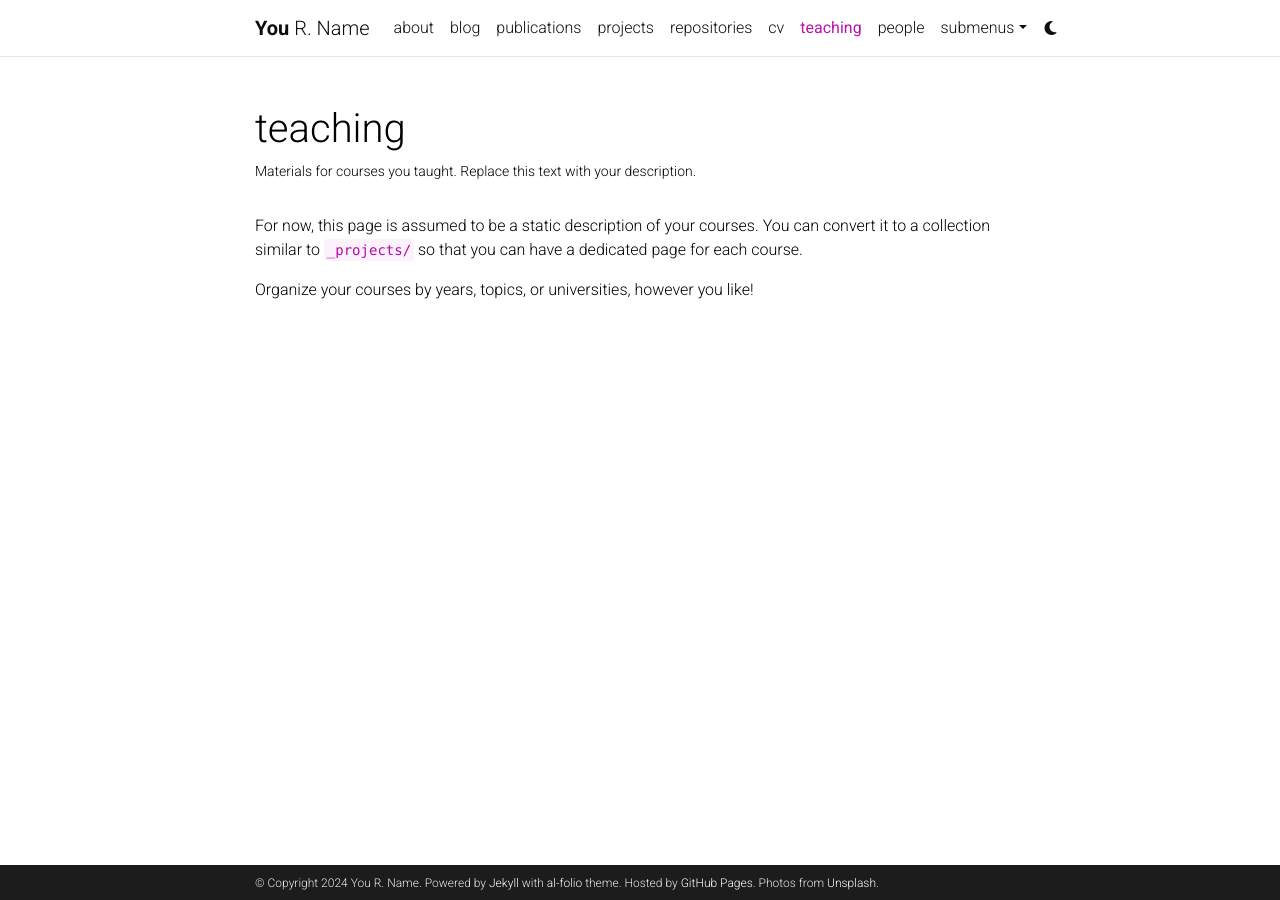
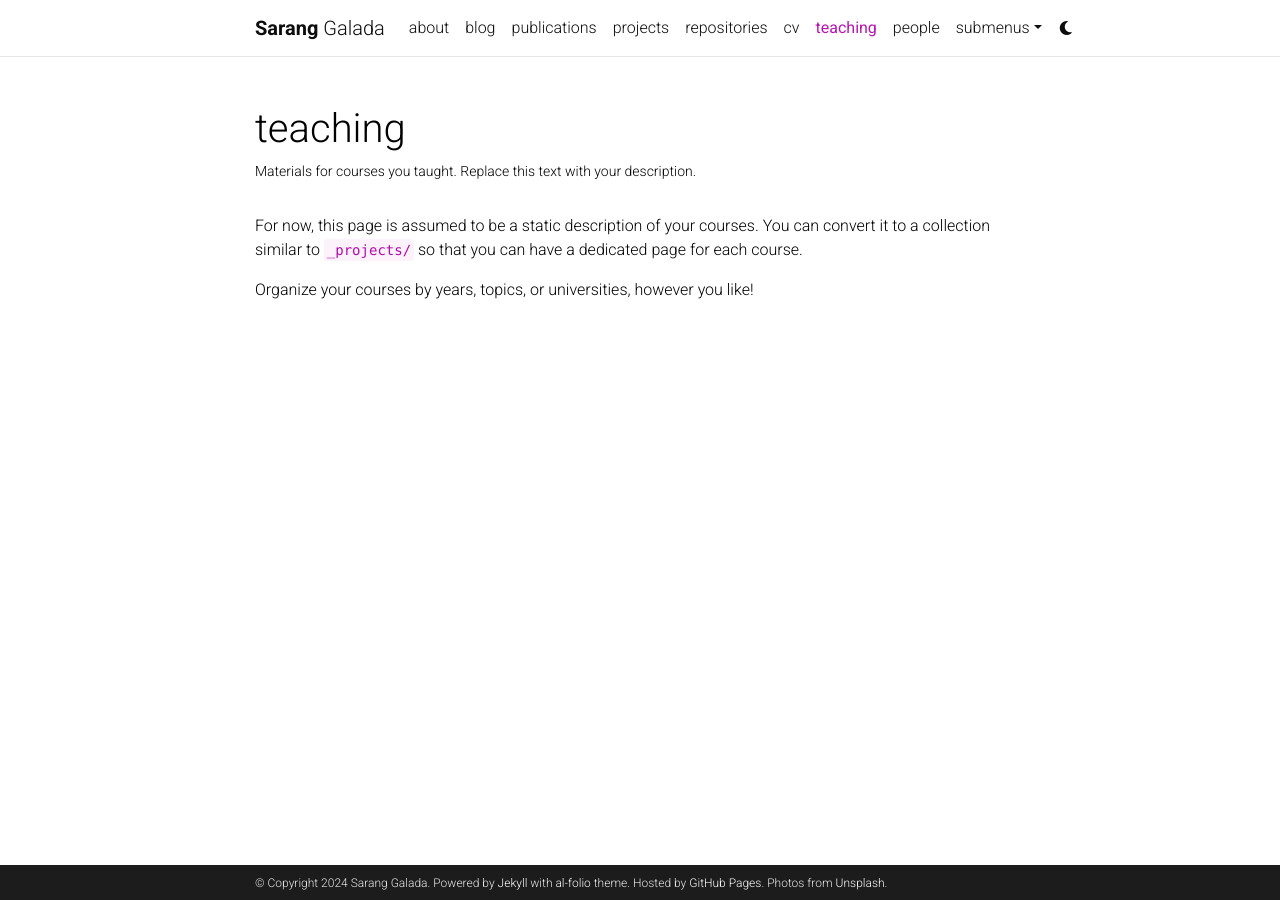
Before and after one commit to saranggalada/saranggalada.github.io, a Jekyll site: the page built from _pages/teaching.md, in a window 1280 px wide. Built offline with Jekyll 4.4.1, drawn with Linux system fonts in a browser that asks for light colours; comment, search, counter and statistics services are not loaded; a style sheet for code colours, icons or effects is not loaded.

Commit message:
Update _config.yml
Initial setup - name, url, etc.

```diff
--- a/_config.yml
+++ b/_config.yml
@@ -3,10 +3,10 @@
 # -----------------------------------------------------------------------------
 
 title: blank # the website title (if blank, full name will be used instead)
-first_name: You
-middle_name: R.
-last_name: Name
-email: you@example.com
+first_name: Sarang
+middle_name:
+last_name: Galada
+email: sarang.galada.com
 description: > # the ">" symbol means to ignore newlines until "footer_text:"
   A simple, whitespace theme for academics. Based on [*folio](https://github.com/bogoli/-folio) design.
 footer_text: >
@@ -18,7 +18,7 @@ keywords: jekyll, jekyll-theme, academic-website, portfolio-website  # add your
 lang: en # the language of your site (for example: en, fr, cn, ru, etc.)
 icon: ⚛️  # the emoji used as the favicon (alternatively, provide image name in /assets/img/)
 
-url: https://alshedivat.github.io # the base hostname & protocol for your site
+url: https://saranggalada.github.io/ # the base hostname & protocol for your site
 baseurl: /al-folio # the subpath of your site, e.g. /blog/. Leave blank for root
 last_updated: false # set to true if you want to display last updated in the footer
 impressum_path:  # set to path to include impressum link in the footer, use the same path as permalink in a page, helps to conform with EU GDPR
```
